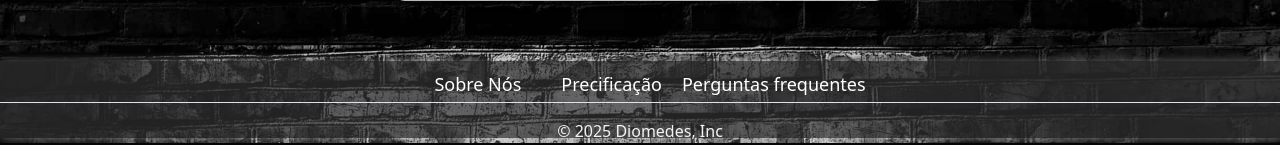
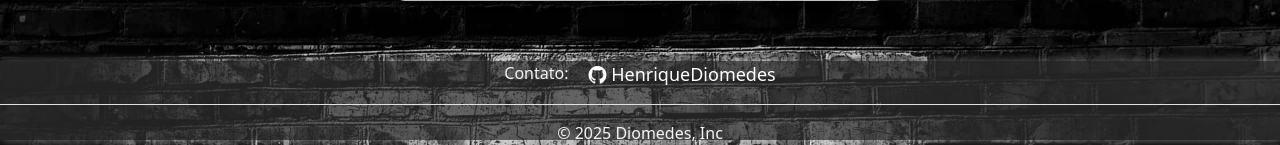
Before and after one commit to HenriqueDiomedes/formulario, a Django app: page /accounts/login/?next=/produto/adm/ in a window 1280 px wide. Shown: the part 808-953 px from the top of the page. Run offline with Django 5.2, Linux system fonts and the light colour scheme; the visitor is signed in with stand-in values (Sample User, id 1).

Commit message:
contato
adição do meu endereço no github

```diff
--- a/templates/base.html
+++ b/templates/base.html
@@ -157,10 +157,8 @@
 
     <footer>
         <ul class="nav justify-content-center border-bottom pb-3 mb-3">
-            <li class="nav-item"><a href="#" class="nav">Sobre Nós</a></li>
-            <li class="nav-item"><a href="#" class="nav"></a></li>
-            <li class="nav-item"><a href="#" class="nav">Precificação</a></li>
-            <li class="nav-item"><a href="#" class="nav">Perguntas frequentes</a></li>
+            <p>Contato: </p>
+            <li class="nav-item"><a href="https://github.com/HenriqueDiomedes" class="bi bi-github">  HenriqueDiomedes</a></li>
         </ul>
         <p class="texto">© 2025 Diomedes, Inc</p>
     </footer>
```
